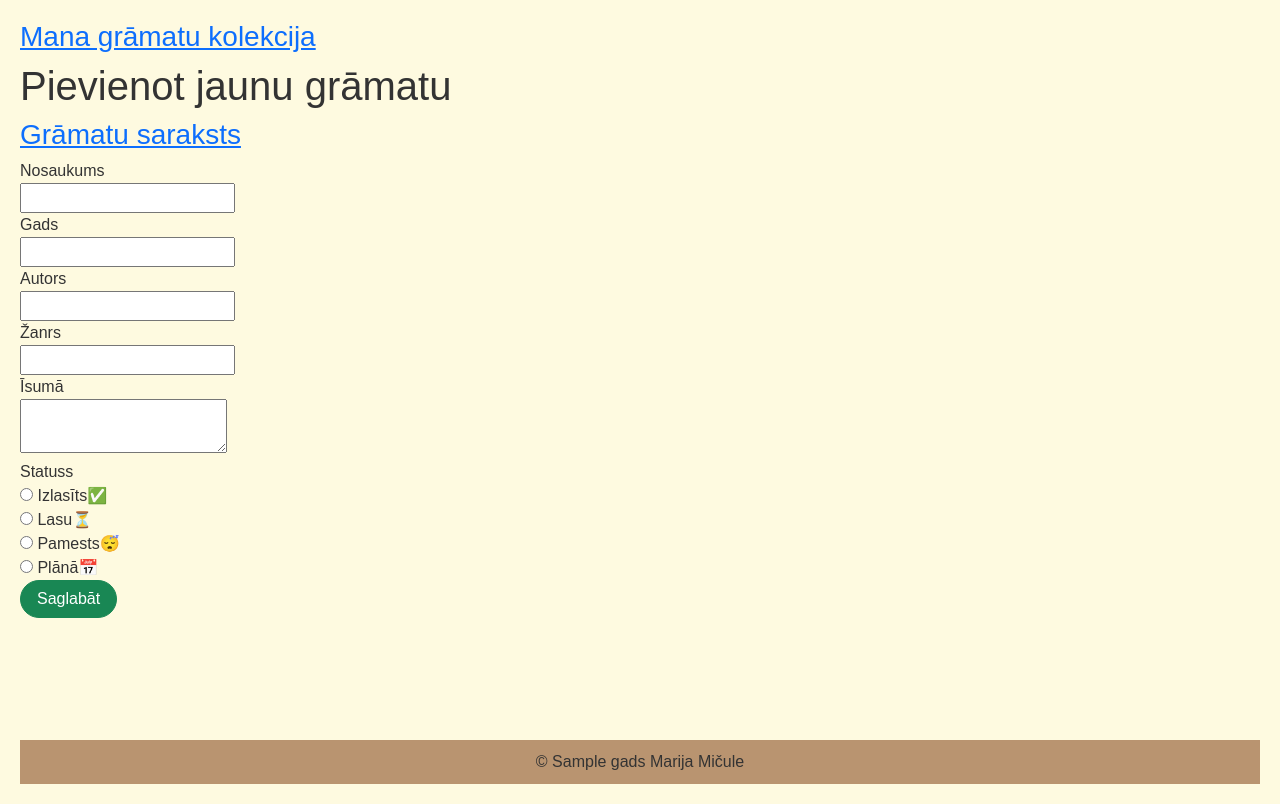
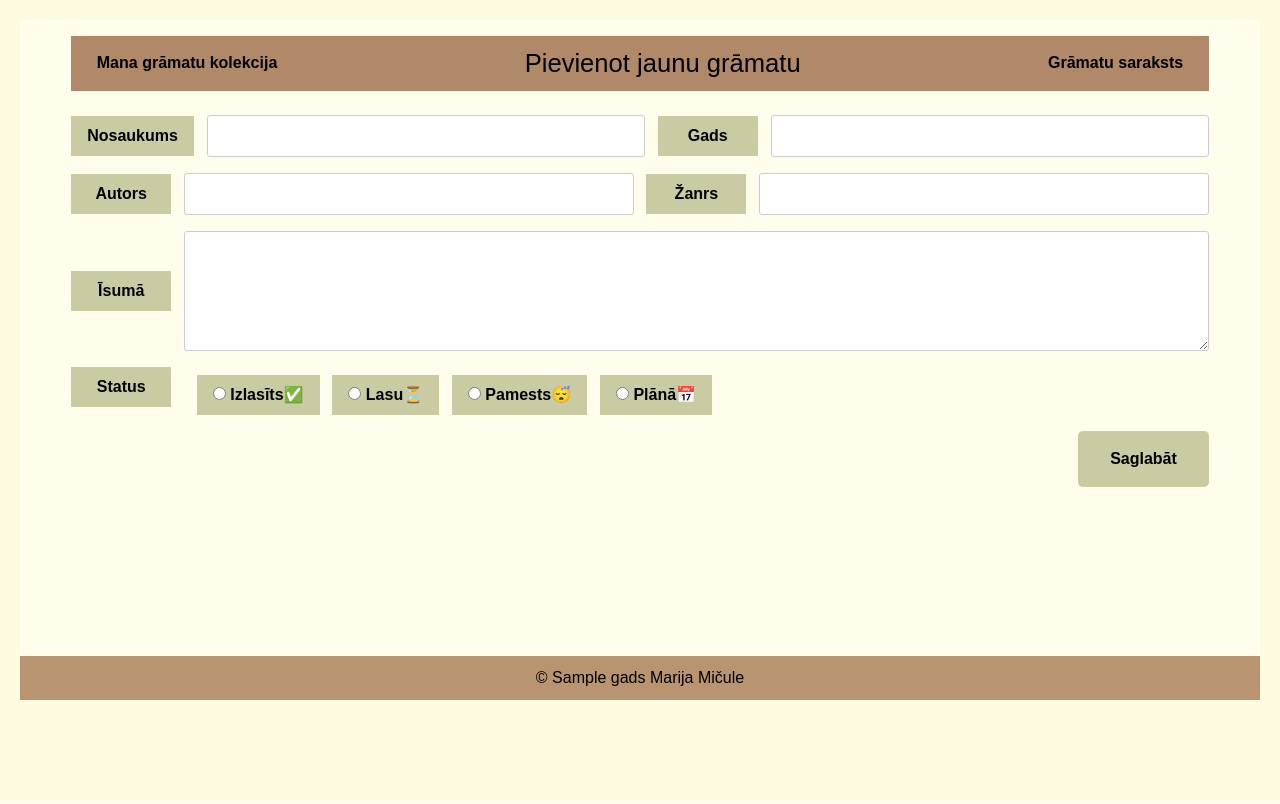
Before and after one commit to kalipsomasya/gramatas, a Flask app: template templates/lpp3form.html in a window 1280 px wide. After the commit the page ends 700 px from the top, so only its background shows below. Run offline with Flask 3, Linux system fonts and the light colour scheme; the template is opened without the code that fills it: most values are stand-ins (such as "Sample title", 1, 10 or a date in 2020).

Commit message:
favicon, dizajn to form and list

```diff
--- a/static/style.css
+++ b/static/style.css
@@ -1,3 +1,5 @@
+/**/
+/*kopejais*/
 :root {
     --main-bg-color: rgba(254, 250, 224, 1);
     --header-footer-color: rgba(185, 148, 112, 1);
@@ -17,6 +19,8 @@ body {
     padding: 20px;
 }
 
+/*lpp1*/
+
 .page-container {
     display: flex;
     flex-direction: column;
@@ -33,7 +37,7 @@ body {
     background-color: var(--header-footer-color);
     padding: 10px;
     text-align: center;
-    margin-top: 40px;
+    margin-top: auto;
 }
 
 .stat-block {
@@ -56,3 +60,156 @@ a.btn-custom {
 a.btn-custom:hover {
     opacity: 0.8;
 }
+
+/*lpp3*/
+
+:root {
+    --bg-main: #fefae0;
+    --bg-light: #fffdeb;
+    --accent: #b08968;
+    --label-bg: #c9cba3;
+    --text-color: #000;
+  }
+
+  body {
+    background-color: var(--bg-main);
+    margin: 0;
+    font-family: sans-serif;
+    color: var(--text-color);
+    display: flex;
+    flex-direction: column;
+    min-height: 100vh;
+  }
+
+  .form-wrapper {
+    width: 100%;
+    background-color: var(--bg-light);
+    padding: 2vh 4vw;
+    box-shadow: none;
+    flex-grow: 1;
+  }
+
+  .top-bar {
+    display: flex;
+    justify-content: space-between;
+    align-items: center;
+    background-color: var(--accent);
+    padding: 1.5vh 2vw;
+    margin-bottom: 3vh;
+  }
+
+  .top-bar h1 {
+    margin: 0;
+    font-size: 2vw;
+    text-align: center;
+    flex: 1;
+  }
+
+  .top-bar a {
+    text-decoration: none;
+    color: var(--text-color);
+    font-weight: bold;
+    white-space: nowrap;
+  }
+
+  form {
+    display: flex;
+    flex-direction: column;
+    gap: 2vh;
+  }
+
+  .form-row {
+    display: flex;
+    flex-wrap: wrap;
+    align-items: center;
+    gap: 1vw;
+  }
+
+  .form-row label {
+    background-color: var(--label-bg);
+    padding: 0.5em 1em;
+    min-width: 100px;
+    text-align: center;
+    font-weight: bold;
+  }
+
+  .form-row input[type="text"],
+  .form-row textarea {
+    flex: 1;
+    min-width: 150px;
+    padding: 0.5em;
+    border: 1px solid #ccc;
+    border-radius: 3px;
+  }
+
+  .form-row textarea {
+    height: 15vh;
+    resize: vertical;
+  }
+
+  .status-row {
+    align-items: flex-start;
+  }
+
+  .status-options {
+    display: flex;
+    flex-wrap: wrap;
+    gap: 1vw;
+    margin-left: 1vw;
+    padding-top: 0.5em;
+  }
+
+  .status-options label {
+    white-space: nowrap;
+    font-size: 1em;
+  }
+
+  .btn-save {
+    background-color: var(--label-bg);
+    border: none;
+    padding: 1em 2em;
+    font-weight: bold;
+    margin-left: auto;
+    cursor: pointer;
+    font-size: 1em;
+    border-radius: 5px;
+  }
+
+/*lpp2*/
+.filter-bar {
+    display: flex;
+    gap: 1vw;
+    background-color: var(--block-bg-color);
+    padding: 0.5em 1em;
+    margin-bottom: 1em;
+    align-items: center;
+    font-weight: bold;
+  }
+
+  .header-cell {
+    flex: 1;
+    text-align: center;
+    background-color: var(--block-bg-color);
+    padding: 0.5em;
+    border-radius: 5px;
+  }
+
+  .book-table {
+    width: 100%;
+    border-collapse: collapse;
+  }
+
+  .book-table td {
+    padding: 0.8em;
+    border-bottom: 1px solid #ccc;
+    background-color: #dce0bd;
+    text-align: center;
+  }
+
+
+  .truncate {
+    max-width: 200px;
+    overflow: hidden;
+    text-overflow: ellipsis;
+    white-space: nowrap;
+  }
--- a/templates/layout.html
+++ b/templates/layout.html
@@ -6,6 +6,7 @@
   <title>pieteikums</title>
   <link href="https://cdn.jsdelivr.net/npm/bootstrap@5.3.3/dist/css/bootstrap.min.css" rel="stylesheet" integrity="sha384-QWTKZyjpPEjISv5WaRU9OFeRpok6YctnYmDr5pNlyT2bRjXh0JMhjY6hW+ALEwIH" crossorigin="anonymous">
   <link href="{{ url_for('static', filename='style.css') }}" rel="stylesheet">
+  <link rel="icon" type="image/png" sizes="16x16" href="{{ url_for('static', filename='favicon.png') }}">
 </head>
 
 <body>
@@ -16,6 +17,7 @@
 
 
   </div>
+ <footer class="footer">© {{ gads }} Marija Mičule</footer>
 </body>
-    <footer class="footer">© {{ gads }} Marija Mičule</footer>
+
 </html>
--- a/templates/lpp3form.html
+++ b/templates/lpp3form.html
@@ -1,47 +1,51 @@
 {% extends "layout.html" %}
+{% block body %}
+
+<div class="form-wrapper">
+  <div class="top-bar">
+    <a href="{{ url_for('sakums') }}">Mana grāmatu kolekcija</a>
+    <h1>Pievienot jaunu grāmatu</h1>
+    <a href="{{ url_for('saraksts') }}">Grāmatu saraksts</a>
+  </div>
+
+  <form method="POST" action="{{ url_for('pievienot') }}">
 
 
-{% block body %}
+    <div class="form-row">
+      <label>Nosaukums</label>
+      <input type="text" name="nosaukums" required>
 
-<h3><a href="{{ url_for('sakums') }}">Mana grāmatu kolekcija</a></h3>
-<h1>Pievienot jaunu grāmatu</h1>
-<h3><a href="{{ url_for('saraksts') }}">Grāmatu saraksts</a></h3>
-
-<form action="{{ url_for('pievienot') }}" method="POST">
-    <div>
-        <label>Nosaukums</label><br>
-        <input type="text" name="nosaukums" required>
+      <label>Gads</label>
+      <input type="text" name="gads" required>
     </div>
 
-    <div>
-        <label>Gads</label><br>
-        <input type="number" name="gads" required>
+    <div class="form-row">
+      <label>Autors</label>
+      <input type="text" name="autors" required>
+
+      <label>Žanrs</label>
+      <input type="text" name="zanrs" required>
     </div>
 
-    <div>
-        <label>Autors</label><br>
-        <input type="text" name="autors" required>
+    <div class="form-row">
+      <label>Īsumā</label>
+      <textarea name="isuma" required></textarea>
     </div>
 
-    <div>
-        <label>Žanrs</label><br>
-        <input type="text" name="zanrs">
+    <div class="form-row status-row">
+      <label>Status</label>
+      <div class="status-options">
+        <label><input type="radio" name="statuss" value="Izlasīts" required> Izlasīts✅</label>
+        <label><input type="radio" name="statuss" value="Lasu"> Lasu⏳</label>
+        <label><input type="radio" name="statuss" value="Pamests"> Pamests😴</label>
+        <label><input type="radio" name="statuss" value="Plānā"> Plānā📅</label>
+      </div>
     </div>
 
-    <div>
-        <label>Īsumā</label><br>
-        <textarea name="isuma"></textarea>
+    <div class="form-row">
+      <button class="btn-save" type="submit">Saglabāt</button>
     </div>
+  </form>
 
-    <div>
-        <label>Statuss</label><br>
-        <input type="radio" name="statuss" value="Izlasīts"> Izlasīts✅<br>
-        <input type="radio" name="statuss" value="Lasu"> Lasu⏳<br>
-        <input type="radio" name="statuss" value="Pamests"> Pamests😴<br>
-        <input type="radio" name="statuss" value="Plānā"> Plānā📅<br>
-    </div>
-
-    <button class="btn btn-success rounded-pill px-3" type="submit">Saglabāt</button>
-</form>
 
 {% endblock %}
```
Also changed, not shown: templates/lpp2saraksts.html (+43 -16 lines), static/favicon.png (added).
